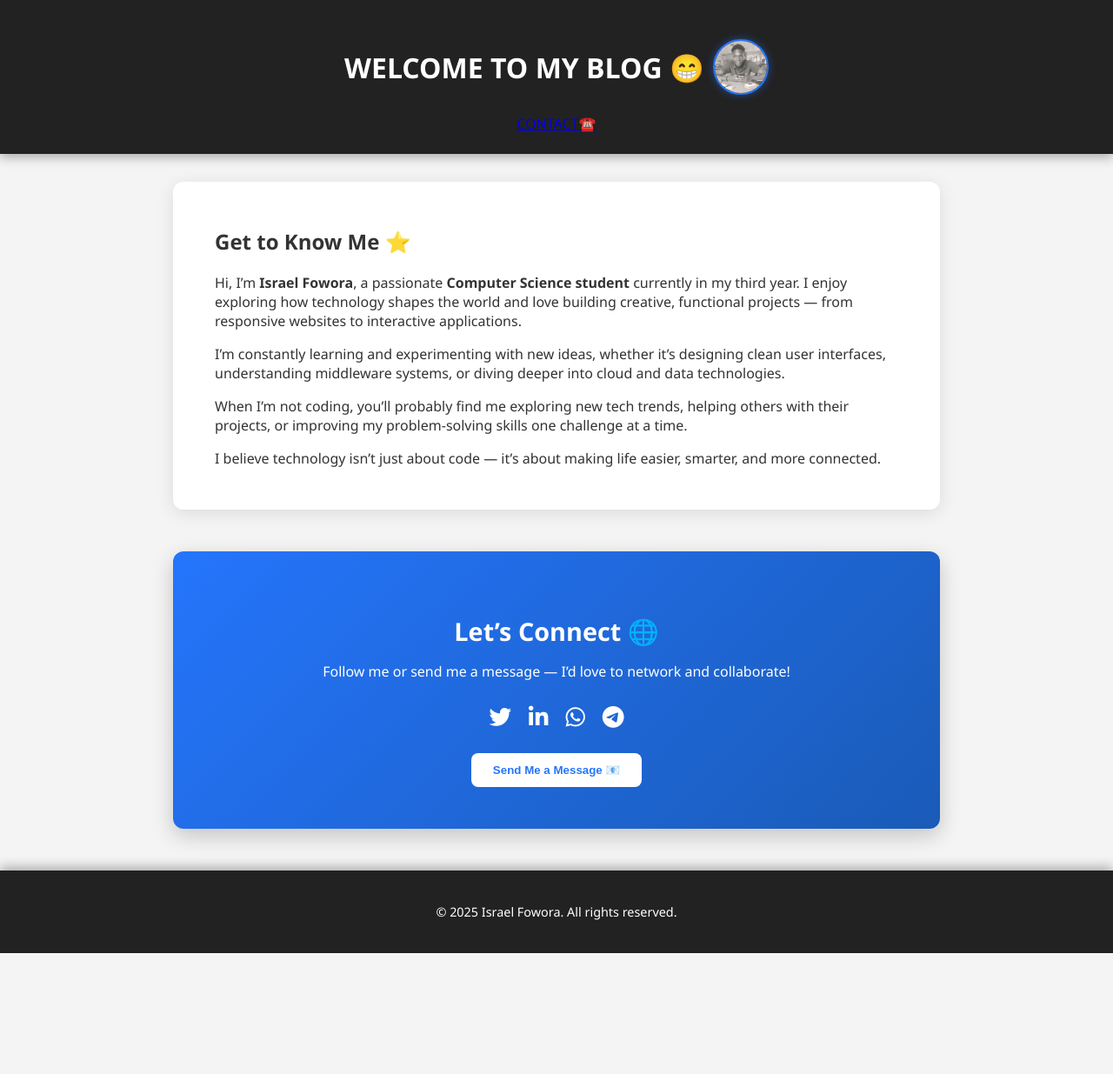
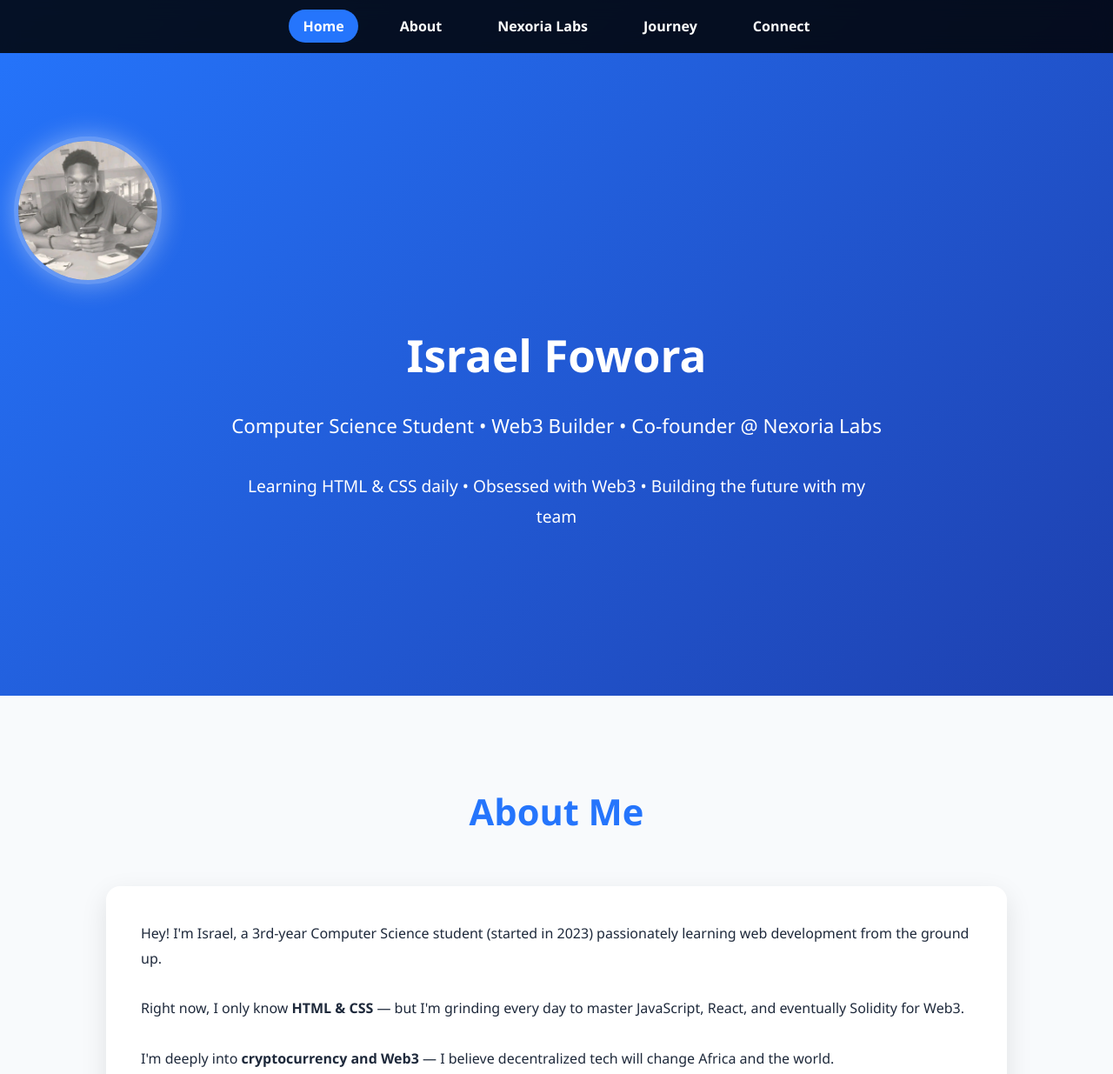
Before and after one commit to foworaisrael-sys/my-portfolio, a plain HTML site: page index.html in a window 1280 px wide. Shown: the top 1235 px of the page at 87% size. Before the commit the page ends 1096 px from the top, so only its background shows below. Drawn offline with nearby package versions, Linux system fonts and the light colour scheme.

Commit message:
Add files via upload

```diff
--- a/index.html
+++ b/index.html
@@ -3,166 +3,190 @@
 <head>
   <meta charset="UTF-8">
   <meta name="viewport" content="width=device-width, initial-scale=1.0">
-  <title>My Blog</title>
+  <title>Israel Fowora | Web3 Builder & Co-founder @ Nexoria Labs</title>
+  <meta name="description" content="Israel Fowora - Computer Science Student | Web3 Enthusiast | Co-founder @ Nexoria Labs | Learning, Building & Growing">
+
   <link rel="stylesheet" href="https://cdnjs.cloudflare.com/ajax/libs/font-awesome/6.5.0/css/all.min.css">
+  <link href="https://unpkg.com/aos@2.3.1/dist/aos.css" rel="stylesheet">
+
   <style>
+    :root {
+      --primary: #2575fc;
+      --dark: #0f172a;
+      --light: #f8fafc;
+      --gray: #64748b;
+    }
+    * { margin: 0; padding: 0; box-sizing: border-box; }
+    html { scroll-behavior: smooth; }
     body {
       font-family: 'Segoe UI', Roboto, Arial, sans-serif;
-      margin: 0;
-      background: #f4f4f4;
-      color: #333;
-      overflow-x: hidden;
+      background: var(--light);
+      color: #1e293b;
+      line-height: 1.8;
     }
+    body.dark { background: #0f172a; color: #e2e8f0; }
+    body.dark .card { background: #1e293b; }
+
     header {
-      background: #222;
-      color: #fff;
-      padding: 1.5rem;
+      min-height: 100vh;
+      background: linear-gradient(135deg, var(--primary), #1e40af);
+      color: white;
       text-align: center;
-      box-shadow: 0 4px 12px rgba(0,0,0,0.3);
+      padding: 2rem 1rem;
+      display: flex;
+      flex-direction: column;
+      justify-content: center;
     }
-    header h1 {
-      display: flex;
-      align-items: center;
-      justify-content: center;
-      gap: 10px;
-      flex-wrap: wrap;
+    .hero-img {
+      width: 170px; height: 170px;
+      border-radius: 50%;
+      border: 5px solid rgba(255,255,255,0.3);
+      box-shadow: 0 0 30px rgba(255,255,255,0.4);
+      animation: float 6s ease-in-out infinite;
+      margin-bottom: 1.2rem;
     }
-    header h1 img {
-      width: 60px;
-      height: 60px;
-      border-radius: 50%;
-      object-fit: cover;
-      border: 2px solid #2575fc;
-      box-shadow: 0 0 10px rgba(37,117,252,0.5);
-      transition: transform 0.3s ease;
+    @keyframes float { 0%,100% { transform: translateY(0); } 50% { transform: translateY(-15px); } }
+    h1 { font-size: 3.2rem; margin: 1rem 0; }
+    .tagline { font-size: 1.4rem; opacity: 0.95; }
+
+    nav {
+      position: fixed;
+      top: 0; width: 100%;
+      background: rgba(0,0,0,0.85);
+      backdrop-filter: blur(10px);
+      z-index: 1000;
+      padding: 1rem 0;
     }
-    header h1 img:hover { transform: scale(1.1); }
+    nav ul {
+      display: flex; justify-content: center; gap: 2rem; list-style: none; flex-wrap: wrap;
+    }
+    nav a {
+      color: white; text-decoration: none; font-weight: 600; padding: 0.5rem 1rem; border-radius: 30px; transition: 0.3s;
+    }
+    nav a:hover, nav a.active { background: var(--primary); }
 
-     nav a
-     button{
-      color: #fff;
-      text-decoration: none;
-      margin: 0 10px;
-      font-weight: 600;
-      transition: color 0.3s ease, transform 0.3s ease;
+    .container { max-width: 1100px; margin: 0 auto; padding: 0 2rem; }
+    section { padding: 6rem 0; }
+    .section-title {
+      text-align: center; font-size: 2.6rem; margin-bottom: 3rem; color: var(--primary);
+    }
+    .card {
+      background: white; padding: 2.5rem; border-radius: 16px; box-shadow: 0 10px 30px rgba(0,0,0,0.1);
+      transition: 0.4s; margin-bottom: 2rem;
+    }
+    .card:hover { transform: translateY(-10px); }
 
-    }
-    nav a:hover { color: #2575fc; transform: scale(1.1); }
-
-    main {
-      max-width: 850px;
-      margin: 2rem auto;
-      padding: 0 1rem;
-      background: white;
-      border-radius: 12px;
-      box-shadow: 0 4px 20px rgba(0,0,0,0.1);
-    }
-    article {
-      padding: 2rem;
-      transition: transform 0.3s ease, box-shadow 0.3s ease;
-    }
-    article:hover {
-      transform: translateY(-5px);
-      box-shadow: 0 8px 25px rgba(0,0,0,0.1);
+    .nexoria-badge {
+      background: linear-gradient(135deg, #2575fc, #1e40af);
+      color: white; padding: 1rem 2rem; border-radius: 50px; display: inline-block; font-weight: bold;
+      box-shadow: 0 10px 20px rgba(37,117,252,0.3);
     }
 
-    /* Connect Section */
     .connect {
-      background: linear-gradient(135deg, #2575fc, #1a5bb8);
-      color: #fff;
-      text-align: center;
-      padding: 3rem 1rem;
-      border-radius: 12px;
-      margin: 3rem auto;
-      max-width: 850px;
-      box-shadow: 0 8px 25px rgba(0,0,0,0.2);
-    }
-    .connect h2 { font-size: 1.8rem; margin-bottom: 1rem; }
-    .connect p { font-size: 1rem; margin-bottom: 1.5rem; }
-    .social-icons {
-      display: flex;
-      justify-content: center;
-      gap: 20px;
-      margin-bottom: 1.5rem;
+      background: linear-gradient(135deg, var(--primary), #1e40af);
+      color: white; text-align: center; padding: 6rem 2rem; border-radius: 20px; margin: 4rem auto; max-width: 1000px;
     }
     .social-icons a {
-      color: white;
-      font-size: 1.6rem;
-      transition: transform 0.3s ease, color 0.3s ease;
+      color: white; font-size: 2.8rem; margin: 0 1.5rem; transition: 0.3s;
     }
-    .social-icons a:hover {
-      transform: scale(1.2);
-      color: #e0e0e0;
-    }
-    .connect button {
-      background: white;
-      color: #2575fc;
-      padding: 12px 25px;
-      border: none;
-      border-radius: 8px;
-      font-weight: 600;
-      cursor: pointer;
-      transition: background 0.3s ease, transform 0.3s ease;
-    }
-    .connect button:hover {
-      background: #e0e0e0;
-      transform: translateY(-3px);
-    }
+    .social-icons a:hover { transform: translateY(-10px) scale(1.3); }
 
-    footer {
-      background: #222;
-      color: #fff;
-      padding: 1.5rem;
-      text-align: center;
-      font-size: 0.9rem;
-      box-shadow: 0 -4px 12px rgba(0,0,0,0.3);
-    }
+    footer { background: var(--dark); color: #cbd5e1; text-align: center; padding: 3rem; }
   </style>
 </head>
 <body>
-  <header>
-    <h1>WELCOME TO MY BLOG 😁 <img src="israel.jpg" alt="Profile photo"></h1>
-    <nav>
-      <a href="form1.html">CONTACT☎️</a>
-    </nav>
+
+  <nav>
+    <ul>
+      <li><a href="#home" class="active">Home</a></li>
+      <li><a href="#about">About</a></li>
+      <li><a href="#nexoria">Nexoria Labs</a></li>
+      <li><a href="#journey">Journey</a></li>
+      <li><a href="#connect">Connect</a></li>
+    </ul>
+  </nav>
+
+  <header id="home">
+    <img src="israel.jpg" alt="Israel Fowora" class="hero-img" data-aos="zoom-in">
+    <h1 data-aos="fade-up" data-aos-delay="300">Israel Fowora</h1>
+    <p class="tagline" data-aos="fade-up" data-aos-delay="500">
+      Computer Science Student • Web3 Builder • Co-founder @ Nexoria Labs
+    </p>
+    <p style="max-width:750px; margin:2rem auto; font-size:1.2rem;" data-aos="fade-up" data-aos-delay="700">
+      Learning HTML & CSS daily • Obsessed with Web3 • Building the future with my team
+    </p>
   </header>
 
-  <main>
-    <article>
-      <h2>Get to Know Me ⭐</h2>
-      <p>
-        Hi, I’m <strong>Israel Fowora</strong>, a passionate <strong>Computer Science student</strong> currently in my third year.
-        I enjoy exploring how technology shapes the world and love building creative, functional projects — from responsive websites
-        to interactive applications.
-      </p>
-      <p>
-        I’m constantly learning and experimenting with new ideas, whether it’s designing clean user interfaces,
-        understanding middleware systems, or diving deeper into cloud and data technologies.
-      </p>
-      <p>
-        When I’m not coding, you’ll probably find me exploring new tech trends, helping others with their projects,
-        or improving my problem-solving skills one challenge at a time.
-      </p>
-      <p>
-        I believe technology isn’t just about code — it’s about making life easier, smarter, and more connected.
-      </p>
-    </article>
-  </main>
+  <div class="container">
 
-  <section class="connect">
-    <h2>Let’s Connect 🌐</h2>
-    <p>Follow me or send me a message — I’d love to network and collaborate!</p>
-    <div class="social-icons">
-      <a href="https://x.com/Haryomideofweb4" target="_blank"><i class="fab fa-twitter"></i></a>
-      <a href="https://linkedin.com/in/yourname" target="_blank"><i class="fab fa-linkedin-in"></i></a>
-      <a href="https://wa.me/+2349030666792" target="_blank"><i class="fab fa-whatsapp"></i></a>
-      <a href="https://t.me/+2347025583516" target="_blank"><i class="fab fa-telegram"></i></a>
+    <section id="about">
+      <h2 class="section-title" data-aos="fade-up">About Me</h2>
+      <div class="card" data-aos="fade-up" data-aos-delay="200">
+        <p>Hey! I'm Israel, a 3rd-year Computer Science student (started in 2023) passionately learning web development from the ground up.</p><br>
+        <p>Right now, I only know <strong>HTML & CSS</strong> — but I'm grinding every day to master JavaScript, React, and eventually Solidity for Web3.</p><br>
+        <p>I'm deeply into <strong>cryptocurrency and Web3</strong> — I believe decentralized tech will change Africa and the world.</p>
+      </div>
+    </section>
+
+    <section id="nexoria">
+      <h2 class="section-title" data-aos="fade-up">Co-founder @ Nexoria Labs</h2>
+      <div class="card" text-center data-aos="zoom-in">
+        <div class="nexoria-badge">Nexoria Labs</div>
+        <br><br>
+        <p>We’re a growing tech crew offering:</p>
+        <ul style="margin:1.5rem 0; text-align:left; display:inline-block;">
+          <li>✦ Web Development (HTML, CSS, WordPress, etc.)</li>
+          <li>✦ AI Tools & Automation</li>
+          <li>✦ Cybersecurity Services</li>
+          <li>✦ System Repair & Software Logistics (Windows update, virus removal, etc.)</li>
+        </ul>
+        <p>We’re just getting started — but we’re hungry, real, and delivering for clients every week.</p>
+      </div>
+    </section>
+
+    <section id="journey">
+      <h2 class="section-title" data-aos="fade-up">My Journey So Far</h2>
+      <div class="card" data-aos="fade-up">
+        <p><strong>2023</strong> → Started Computer Science degree</p>
+        <p><strong>2025</strong> → Co-founded Nexoria Labs + learning HTML/CSS daily</p>
+        <p><strong>Next?</strong> → Master JavaScript → Build my first Web3 dApp → Help bring blockchain to Nigeria</p>
+      </div>
+    </section>
+
+  </div>
+
+  <section class="connect" id="connect">
+    <h2 data-aos="zoom-in">Let’s Connect, Fam! 🌍</h2>
+    <p data-aos="fade-up">Web3 builders, devs, dreamers — let’s talk, collaborate, and build the future together.</p>
+    <div class="social-icons" data-aos="fade-up" data-aos-delay="300">
+      <a href="https://x.com/Haryomideofweb4" target="_blank"><i class="fa-brands fa-x-twitter"></i></a>
+      <a href="https://wa.me/+2349030666792" target="_blank"><i class="fa-brands fa-whatsapp"></i></a>
+      <a href="https://t.me/+2347025583516" target="_blank"><i class="fa-brands fa-telegram"></i></a>
     </div>
-    <a href="form.html"><button>Send Me a Message 📧</button></a>
+    <a href="form1.html"><button style="margin-top:2rem; padding:1rem 3rem; font-size:1.2rem; border:none; border-radius:50px; background:white; color:var(--primary); font-weight:bold; cursor:pointer;" data-aos="zoom-in" data-aos-delay="500">
+      Send Me a Message 📩
+    </button></a>
   </section>
 
   <footer>
-    <p>© 2025 Israel Fowora. All rights reserved.</p>
+    <p>© 2025 Israel Fowora • Building in Public • Nigeria 🇳🇬</p>
   </footer>
+
+  <script src="https://unpkg.com/aos@2.3.1/dist/aos.js"></script>
+  <script>
+    AOS.init({ duration: 1000 });
+    window.addEventListener('scroll', () => {
+      let current = '';
+      document.querySelectorAll('section[id], header[id]').forEach(section => {
+        if (pageYOffset >= section.offsetTop - 150) {
+          current = section.getAttribute('id');
+        }
+      });
+      document.querySelectorAll('nav a').forEach(a => {
+        a.classList.remove('active');
+        if (a.getAttribute('href') === `#${current}`) a.classList.add('active');
+      });
+    });
+  </script>
 </body>
 </html>
```
